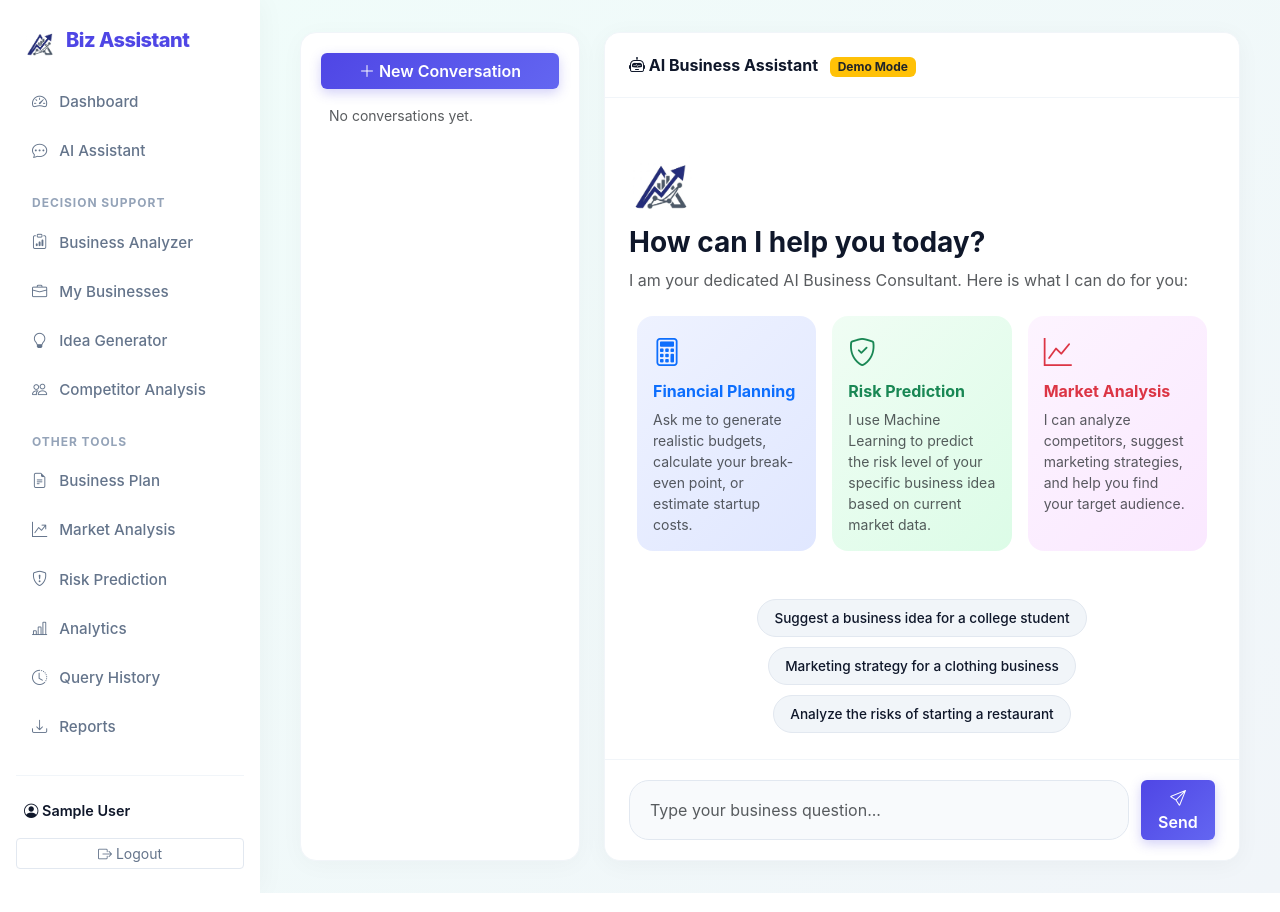
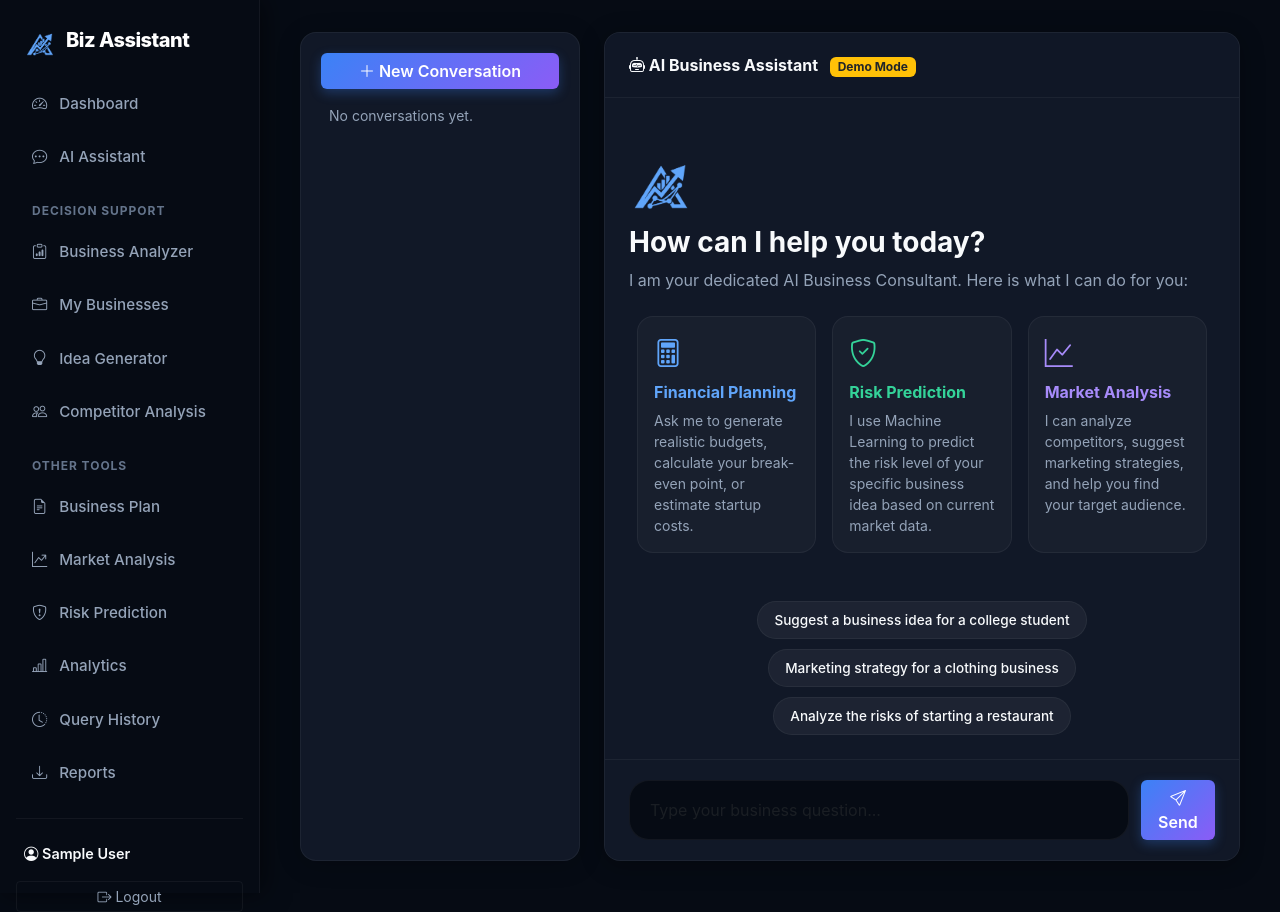
Before and after one commit to sanjankumar540/Ai-based-business-advisor-chatbot, a Flask app: page /chat in a window 1280 px wide. Run offline with Flask 3, Linux system fonts and the light colour scheme; the visitor is signed in with stand-in values (Sample User, id 1); data that the repository does not hold is empty.

Commit message:
changed entire UI/UX

```diff
--- a/static/css/style.css
+++ b/static/css/style.css
@@ -1,16 +1,19 @@
 :root {
-  --primary: #4f46e5;
-  --primary-hover: #4338ca;
-  --sidebar-bg: #ffffff;
-  --sidebar-text: #64748b;
-  --sidebar-active: #f1f5f9;
-  --bg-color: #f8fafc;
-  --text-main: #0f172a;
-  --card-bg: #ffffff;
+  --primary: #6366f1;
+  --primary-hover: #4f46e5;
+  --primary-gradient: linear-gradient(135deg, #3b82f6, #8b5cf6);
+  --sidebar-bg: #060b14;
+  --sidebar-text: #94a3b8;
+  --sidebar-active-bg: linear-gradient(90deg, #3b82f6, #6366f1);
+  --sidebar-active-text: #ffffff;
+  --bg-color: #060b14;
+  --text-main: #f8fafc;
+  --card-bg: #111827;
+  --border-color: rgba(255, 255, 255, 0.05);
 }
 
 body {
-  background: linear-gradient(135deg, #f0fdfa 0%, #f1f5f9 100%);
+  background: var(--bg-color);
   background-attachment: fixed;
   font-family: 'Inter', 'Segoe UI', Roboto, sans-serif;
   color: var(--text-main);
@@ -48,7 +51,8 @@ body {
   position: sticky;
   top: 0;
   height: 100vh;
-  box-shadow: 4px 0 24px rgba(0,0,0,0.03);
+  box-shadow: 4px 0 24px rgba(0,0,0,0.5);
+  border-right: 1px solid var(--border-color);
   z-index: 10;
   animation: slideInLeft 0.5s ease-out;
 }
@@ -57,7 +61,7 @@ body {
   font-size: 1.25rem;
   font-weight: 800;
   padding: 0 0.5rem 1.5rem 0.5rem;
-  color: var(--primary);
+  color: #ffffff;
   display: flex;
   align-items: center;
   gap: 10px;
@@ -77,18 +81,19 @@ body {
   gap: 0.75rem;
   color: var(--sidebar-text);
   text-decoration: none;
-  padding: 0.7rem 1rem;
-  border-radius: 10px;
-  margin-bottom: 0.25rem;
+  padding: 0.8rem 1rem;
+  border-radius: 12px;
+  margin-bottom: 0.3rem;
   font-size: 0.95rem;
   font-weight: 500;
   transition: all 0.2s ease;
 }
 
 .sidebar-nav li a:hover, .sidebar-nav li a.active {
-  background: var(--sidebar-active);
-  color: var(--primary);
+  background: var(--sidebar-active-bg);
+  color: var(--sidebar-active-text);
   transform: translateX(4px);
+  box-shadow: 0 4px 15px rgba(59,130,246,0.3);
 }
 
 .sidebar-section-label {
@@ -96,12 +101,12 @@ body {
   font-weight: 700;
   text-transform: uppercase;
   letter-spacing: 0.08em;
-  color: #94a3b8;
+  color: #64748b;
   padding: 1rem 1rem 0.5rem 1rem;
 }
 
 .sidebar-footer {
-  border-top: 1px solid #f1f5f9;
+  border-top: 1px solid var(--border-color);
   padding-top: 1rem;
   margin-top: 1rem;
 }
@@ -123,27 +128,40 @@ body {
 
 /* ---------- Global Buttons ---------- */
 .btn-primary {
-  background: linear-gradient(135deg, var(--primary), #6366f1);
+  background: var(--primary-gradient);
   border: none;
-  box-shadow: 0 4px 12px rgba(79,70,229,0.25);
+  box-shadow: 0 4px 12px rgba(59,130,246,0.3);
   transition: all 0.2s ease;
   font-weight: 600;
+  color: #fff;
 }
 
 .btn-primary:hover {
-  background: linear-gradient(135deg, var(--primary-hover), #4f46e5);
+  background: linear-gradient(135deg, #2563eb, #4f46e5);
   transform: translateY(-2px);
-  box-shadow: 0 6px 16px rgba(79,70,229,0.35);
+  box-shadow: 0 6px 16px rgba(59,130,246,0.4);
+  color: #fff;
 }
 
 .btn-outline-light {
   color: var(--sidebar-text);
-  border-color: #e2e8f0;
+  border-color: var(--border-color);
+  background: transparent;
 }
 .btn-outline-light:hover {
-  background: #f8fafc;
+  background: rgba(255,255,255,0.05);
   color: var(--text-main);
-  border-color: #cbd5e1;
+  border-color: rgba(255,255,255,0.1);
+}
+
+.btn-outline-primary {
+  color: #8b5cf6;
+  border-color: #8b5cf6;
+  background: transparent;
+}
+.btn-outline-primary:hover {
+  background: #8b5cf6;
+  color: #fff;
 }
 
 /* ---------- Dashboard stat cards ---------- */
@@ -152,42 +170,71 @@ body {
   border-radius: 16px;
   padding: 1.5rem;
   text-align: center;
-  box-shadow: 0 4px 20px rgba(0,0,0,0.03);
-  border: 1px solid rgba(255,255,255,0.5);
+  box-shadow: 0 4px 20px rgba(0,0,0,0.3);
+  border: 1px solid var(--border-color);
   transition: transform 0.3s ease, box-shadow 0.3s ease;
   animation: popIn 0.5s ease-out;
 }
 .stat-card:hover {
   transform: translateY(-5px);
-  box-shadow: 0 10px 25px rgba(0,0,0,0.06);
+  box-shadow: 0 10px 25px rgba(0,0,0,0.4);
 }
-.stat-card i { font-size: 1.8rem; color: var(--primary); margin-bottom: 10px; display: block; }
+.stat-card i { font-size: 1.8rem; color: #3b82f6; margin-bottom: 10px; display: block; }
 .stat-value { font-size: 1.8rem; font-weight: 800; margin-top: 0.25rem; color: var(--text-main); }
-.stat-label { color: #64748b; font-size: 0.9rem; font-weight: 500; }
+.stat-label { color: var(--sidebar-text); font-size: 0.9rem; font-weight: 500; }
 
 .feature-card {
   background: var(--card-bg);
-  border: 1px solid #e2e8f0;
+  border: 1px solid var(--border-color);
   border-radius: 16px;
-  box-shadow: 0 4px 20px rgba(0,0,0,0.02);
+  box-shadow: 0 4px 20px rgba(0,0,0,0.3);
   padding: 1.75rem;
   height: 100%;
   transition: transform 0.3s ease;
 }
 .feature-card:hover {
   transform: translateY(-5px);
+  box-shadow: 0 10px 25px rgba(0,0,0,0.4);
 }
 
 .panel-card {
   background: var(--card-bg);
-  border: 1px solid #e2e8f0;
+  border: 1px solid var(--border-color);
   border-radius: 16px;
-  box-shadow: 0 4px 20px rgba(0,0,0,0.02);
+  box-shadow: 0 4px 20px rgba(0,0,0,0.3);
+}
+
+.card-title, .card-header {
+  color: var(--text-main);
+  background: transparent;
+  border-bottom: 1px solid var(--border-color);
+}
+.list-group-item {
+  background: transparent;
+  color: var(--text-main);
+  border-color: var(--border-color);
+}
+.form-control, .form-select {
+  background: #060b14;
+  border: 1px solid var(--border-color);
+  color: var(--text-main);
+}
+.form-control:focus, .form-select:focus {
+  background: #111827;
+  color: var(--text-main);
+  border-color: #3b82f6;
+  box-shadow: 0 0 0 0.25rem rgba(59,130,246,0.25);
+}
+.form-label {
+  color: var(--text-main);
+}
+.text-muted {
+  color: var(--sidebar-text) !important;
 }
 
 /* ---------- Landing / Auth ---------- */
 .landing-hero {
-  background: linear-gradient(180deg, #f0fdfa 0%, #ffffff 40%);
+  background: linear-gradient(180deg, #060b14 0%, #111827 100%);
 }
 
 .auth-wrapper {
@@ -222,8 +269,8 @@ body {
   background: var(--card-bg);
   border-radius: 16px;
   padding: 1.25rem;
-  box-shadow: 0 4px 24px rgba(0,0,0,0.03);
-  border: 1px solid #f1f5f9;
+  box-shadow: 0 4px 24px rgba(0,0,0,0.2);
+  border: 1px solid var(--border-color);
   overflow-y: auto;
 }
 
@@ -251,16 +298,16 @@ body {
   flex-direction: column;
   background: var(--card-bg);
   border-radius: 16px;
-  box-shadow: 0 4px 24px rgba(0,0,0,0.04);
-  border: 1px solid #f1f5f9;
+  box-shadow: 0 4px 24px rgba(0,0,0,0.3);
+  border: 1px solid var(--border-color);
   overflow: hidden;
 }
 
 .chat-header {
   padding: 1.25rem 1.5rem;
-  background: rgba(255,255,255,0.9);
+  background: rgba(17, 24, 39, 0.9);
   backdrop-filter: blur(10px);
-  border-bottom: 1px solid #f1f5f9;
+  border-bottom: 1px solid var(--border-color);
   font-weight: 700;
   color: var(--text-main);
 }
@@ -305,21 +352,22 @@ body {
   display: flex;
   gap: 0.75rem;
   padding: 1.25rem 1.5rem;
-  background: #fff;
-  border-top: 1px solid #f1f5f9;
+  background: var(--card-bg);
+  border-top: 1px solid var(--border-color);
 }
 
 .chat-input-bar input {
   border-radius: 20px;
-  border: 1px solid #e2e8f0;
+  border: 1px solid var(--border-color);
   padding: 0.75rem 1.25rem;
-  background: #f8fafc;
+  background: #060b14;
+  color: var(--text-main);
   transition: all 0.2s;
 }
 .chat-input-bar input:focus {
-  background: #fff;
-  box-shadow: 0 0 0 4px rgba(79,70,229,0.1);
-  border-color: var(--primary);
+  background: #111827;
+  box-shadow: 0 0 0 4px rgba(59,130,246,0.1);
+  border-color: #3b82f6;
 }
 
 /* ---------- Suggestion Chips ---------- */
@@ -331,9 +379,9 @@ body {
   margin-top: 1.5rem;
 }
 .chip {
-  background: #f1f5f9;
+  background: rgba(255,255,255,0.05);
   color: var(--text-main);
-  border: 1px solid #e2e8f0;
+  border: 1px solid var(--border-color);
   padding: 0.5rem 1rem;
   border-radius: 30px;
   font-size: 0.85rem;
--- a/templates/base.html
+++ b/templates/base.html
@@ -14,7 +14,7 @@
 <div class="app-wrapper">
   <nav class="sidebar">
     <div class="sidebar-brand">
-      <img src="{{ url_for('static', filename='img/logo.jpg') }}" alt="Logo" style="height: 32px; width: 32px; border-radius: 8px; object-fit: cover;"> <span>Biz Assistant</span>
+      <img src="{{ url_for('static', filename='img/logo_dark.png') }}" alt="Logo" style="height: 32px; width: 32px; object-fit: contain;"> <span>Biz Assistant</span>
     </div>
     <ul class="sidebar-nav">
       <li><a href="{{ url_for('dashboard.dashboard_home') }}"><i class="bi bi-speedometer2"></i> Dashboard</a></li>
--- a/templates/chatbot.html
+++ b/templates/chatbot.html
@@ -29,35 +29,35 @@
       {% if not messages %}
         <div class="chat-empty-state mt-4">
           <div class="mb-4">
-            <img src="{{ url_for('static', filename='img/logo.jpg') }}" alt="Logo" style="height: 64px; width: 64px; border-radius: 16px; object-fit: cover; margin-bottom: 1rem;">
+            <img src="{{ url_for('static', filename='img/logo_dark.png') }}" alt="Logo" style="height: 64px; width: 64px; object-fit: contain; margin-bottom: 1rem;">
             <h3 class="fw-bold">How can I help you today?</h3>
             <p class="text-muted">I am your dedicated AI Business Consultant. Here is what I can do for you:</p>
           </div>
 
           <div class="row g-3 text-start mx-auto" style="max-width: 800px;">
             <div class="col-md-4">
-              <div class="card h-100 border-0" style="background: linear-gradient(135deg, #eef2ff, #e0e7ff); border-radius: 16px;">
+              <div class="card h-100 border-0" style="background: rgba(255,255,255,0.03); border-radius: 16px; border: 1px solid var(--border-color) !important;">
                 <div class="card-body">
-                  <i class="bi bi-calculator text-primary fs-3 mb-2 d-block"></i>
-                  <h6 class="fw-bold text-primary">Financial Planning</h6>
+                  <i class="bi bi-calculator fs-3 mb-2 d-block" style="color: #60a5fa;"></i>
+                  <h6 class="fw-bold" style="color: #60a5fa;">Financial Planning</h6>
                   <p class="small text-muted mb-0">Ask me to generate realistic budgets, calculate your break-even point, or estimate startup costs.</p>
                 </div>
               </div>
             </div>
             <div class="col-md-4">
-              <div class="card h-100 border-0" style="background: linear-gradient(135deg, #f0fdf4, #dcfce7); border-radius: 16px;">
+              <div class="card h-100 border-0" style="background: rgba(255,255,255,0.03); border-radius: 16px; border: 1px solid var(--border-color) !important;">
                 <div class="card-body">
-                  <i class="bi bi-shield-check text-success fs-3 mb-2 d-block"></i>
-                  <h6 class="fw-bold text-success">Risk Prediction</h6>
+                  <i class="bi bi-shield-check fs-3 mb-2 d-block" style="color: #34d399;"></i>
+                  <h6 class="fw-bold" style="color: #34d399;">Risk Prediction</h6>
                   <p class="small text-muted mb-0">I use Machine Learning to predict the risk level of your specific business idea based on current market data.</p>
                 </div>
               </div>
             </div>
             <div class="col-md-4">
-              <div class="card h-100 border-0" style="background: linear-gradient(135deg, #fdf4ff, #fae8ff); border-radius: 16px;">
+              <div class="card h-100 border-0" style="background: rgba(255,255,255,0.03); border-radius: 16px; border: 1px solid var(--border-color) !important;">
                 <div class="card-body">
-                  <i class="bi bi-graph-up text-danger fs-3 mb-2 d-block"></i>
-                  <h6 class="fw-bold text-danger">Market Analysis</h6>
+                  <i class="bi bi-graph-up fs-3 mb-2 d-block" style="color: #a78bfa;"></i>
+                  <h6 class="fw-bold" style="color: #a78bfa;">Market Analysis</h6>
                   <p class="small text-muted mb-0">I can analyze competitors, suggest marketing strategies, and help you find your target audience.</p>
                 </div>
               </div>
--- a/templates/index.html
+++ b/templates/index.html
@@ -3,7 +3,7 @@
 {% block public_content %}
 <div class="landing-hero">
   <div class="container text-center py-5">
-    <img src="{{ url_for('static', filename='img/logo.jpg') }}" alt="Logo" style="height: 100px; width: auto; object-fit: contain; margin-bottom: 1rem; border-radius: 12px; mix-blend-mode: multiply;">
+    <img src="{{ url_for('static', filename='img/logo_dark.png') }}" alt="Logo" style="height: 100px; width: auto; object-fit: contain; margin-bottom: 1rem;">
     <h1 class="mt-3 fw-bold">AI-Powered Business Entrepreneur Assistant</h1>
     <p class="lead text-muted mx-auto" style="max-width: 640px;">
       A Business Decision Support System — not just a chatbot. Get a real financial
--- a/templates/login.html
+++ b/templates/login.html
@@ -4,7 +4,7 @@
 <div class="auth-wrapper">
   <div class="auth-card">
       <div class="text-center mb-4">
-        <img src="{{ url_for('static', filename='img/logo.jpg') }}" alt="Logo" style="height: 48px; width: 48px; border-radius: 12px; object-fit: cover;">
+        <img src="{{ url_for('static', filename='img/logo_dark.png') }}" alt="Logo" style="height: 48px; width: 48px; object-fit: contain;">
         <h3 class="mt-2 fw-bold d-inline-block align-middle ms-2">Login</h3>
       </div>
       <form method="POST" action="{{ url_for('auth.login') }}">
--- a/templates/register.html
+++ b/templates/register.html
@@ -4,8 +4,8 @@
 <div class="auth-wrapper">
   <div class="auth-card">
     <div class="text-center mb-4">
-      <img src="{{ url_for('static', filename='img/logo.jpg') }}" alt="Logo" style="height: 48px; width: 48px; border-radius: 12px; object-fit: cover;">
-      <h3 class="mt-2 fw-bold">Create Account</h3>
+      <img src="{{ url_for('static', filename='img/logo_dark.png') }}" alt="Logo" style="height: 48px; width: 48px; object-fit: contain;">
+      <h3 class="mt-2 fw-bold d-inline-block align-middle ms-2">Create Account</h3>
     </div>
     <form method="POST" action="{{ url_for('auth.register') }}">
       <div class="mb-3">
```
Also changed, not shown: other parts of static/css/style.css (+40 -29 lines), static/img/logo_dark.png (added).
